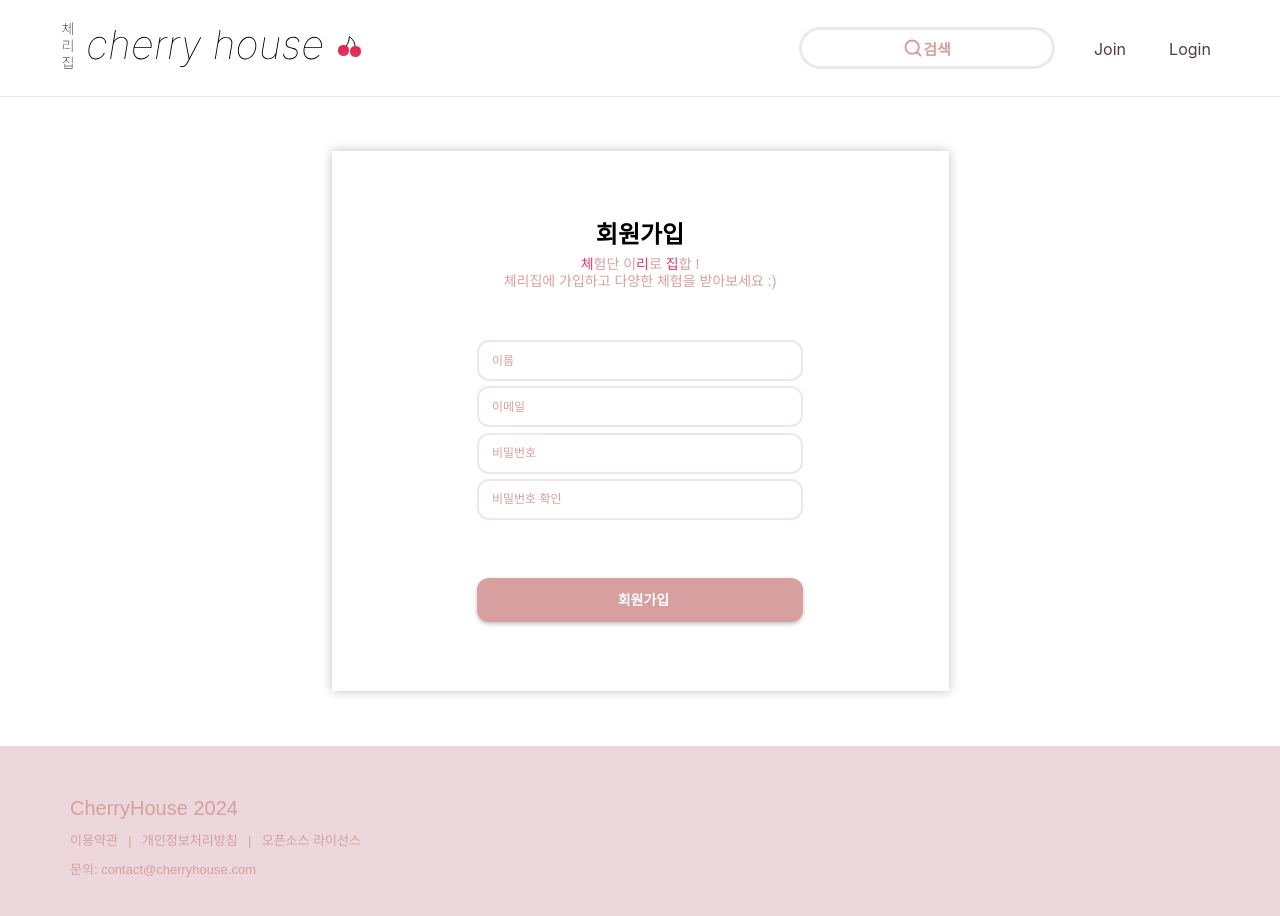
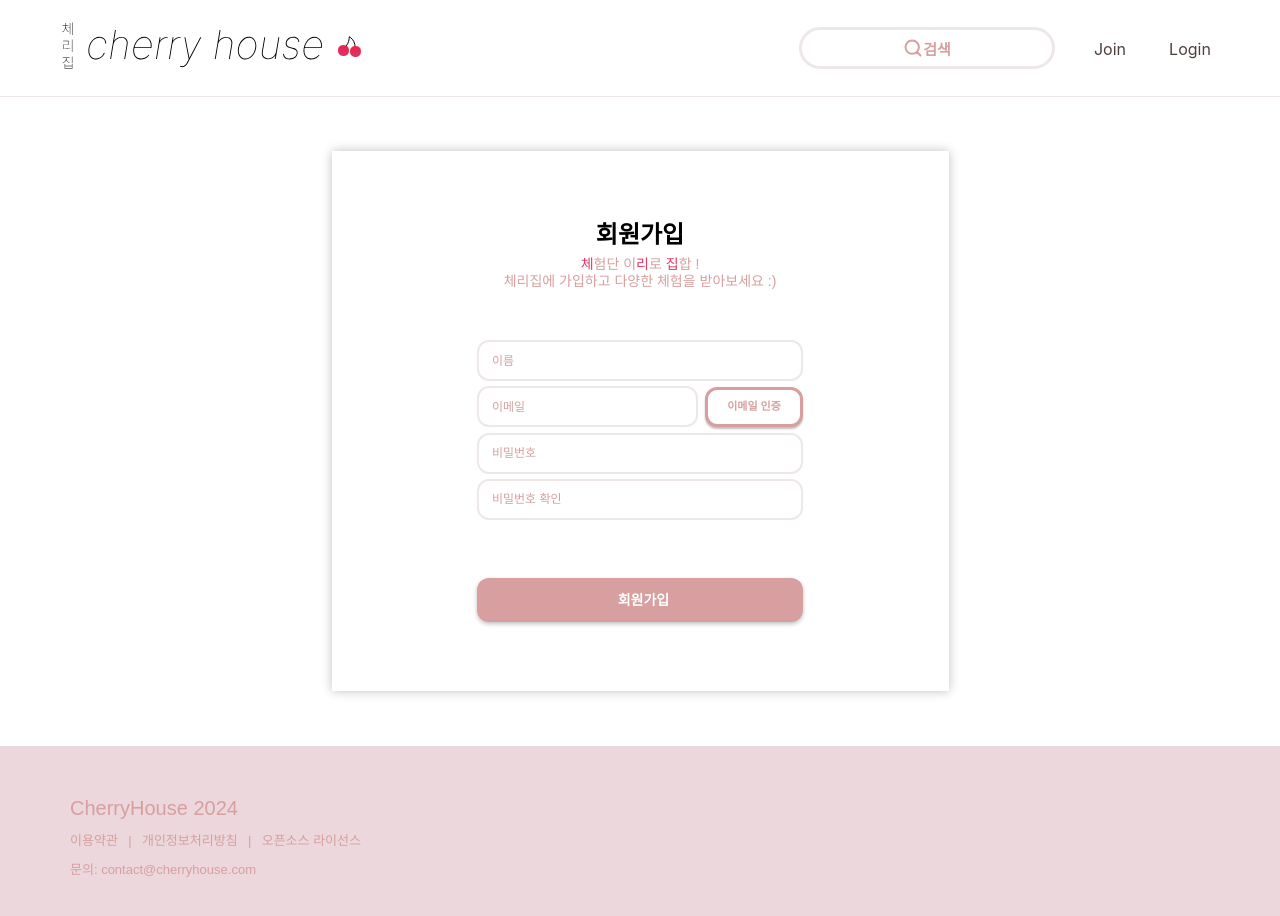
Before and after one commit to cherry-house/cherry-house-fe, a React (Create React App) app: page /join in a window 1280 px wide. Shown: the top 916 px of the page. Built offline with nearby package versions, Linux system fonts and the light colour scheme.

Commit message:
회원가입 이메일인증버튼 UI

```diff
--- a/package.json
+++ b/package.json
@@ -6,9 +6,11 @@
     "@testing-library/jest-dom": "^5.17.0",
     "@testing-library/react": "^13.4.0",
     "@testing-library/user-event": "^13.5.0",
+    "bootstrap": "^5.3.2",
     "flowbite-react": "^0.7.2",
     "postcss": "^8.4.33",
     "react": "^18.2.0",
+    "react-bootstrap": "^2.10.0",
     "react-dom": "^18.2.0",
     "react-modal": "^3.16.1",
     "react-router-dom": "^6.21.2",
--- a/src/pages/user/join/Join.jsx
+++ b/src/pages/user/join/Join.jsx
@@ -43,13 +43,19 @@ const JoinView = () => {
               onChange={handleInputName}
               value={name}
             />
+            <div className="email_authorize">
               <input
-              className="button_n_input"
+                className="email_input"
                 type="text"
                 placeholder="이메일"
                 onChange={handleInputEmail}
                 value={email}
               />
+              <button className="authorize_button" onClick={null}>
+                이메일 인증
+              </button>
+            </div>
+
             <input
               className="button_n_input"
               type="text"
--- a/src/pages/user/join/Join.scss
+++ b/src/pages/user/join/Join.scss
@@ -49,13 +49,12 @@
   display: flex;
   flex-direction: column;
   align-items: center;
-
   justify-content: space-between;
   height: 180px;
 }
 
 .join_error {
-  @include font-style(300, 10px, 12px);
+  @include text-1;
   color: $color-text-highlight;
   text-align: center;
 }
@@ -83,6 +82,7 @@
     background-color: $color-text-bright;
     border: none;
     color: white;
+    box-shadow: 0px 2px 4px 0px rgba(0, 0, 0, 0.25);
     justify-content: center;
     &:hover {
       cursor: pointer;
@@ -90,6 +90,52 @@
   }
 }
 
+.email_authorize {
+  display: flex;
+  flex-direction: row;
+  width: 326px;
+  align-items: center;
+  justify-content: space-between;
+  background: white;
+  &:focus {
+    outline: none;
+    border-color: $color-text-bright;
+  }
+}
+
+.email_input {
+  @include font-style(300, 12px, 14px);
+  width: 202px;
+  height: 35px;
+  border-radius: 12px;
+  border: 2px solid $color-box;
+  background: white;
+  display: flex;
+  flex-direction: row;
+  align-items: center;
+  padding-left: 13px;
+  &:focus {
+    outline: none;
+    border-color: $color-text-bright;
+  }
+}
+
+.authorize_button {
+  @include text-1;
+  color: $color-text-bright;
+  font-weight: 600;
+  width: 98px;
+  height: 40px;
+  text-align: center;
+  border: 3px solid $color-text-bright;
+  box-shadow: 0px 2px 2px 0px rgba(0, 0, 0, 0.25);
+  background-color: white;
+  border-radius: 12px;
+  &:hover {
+    cursor: pointer;
+  }
+}
+
 ::placeholder {
   color: $color-text-bright;
   border: none;
```
Also changed, not shown: 1 other file (tests, documents, lock files or other folders). Lines whose indentation alone changed are shown as unchanged.
